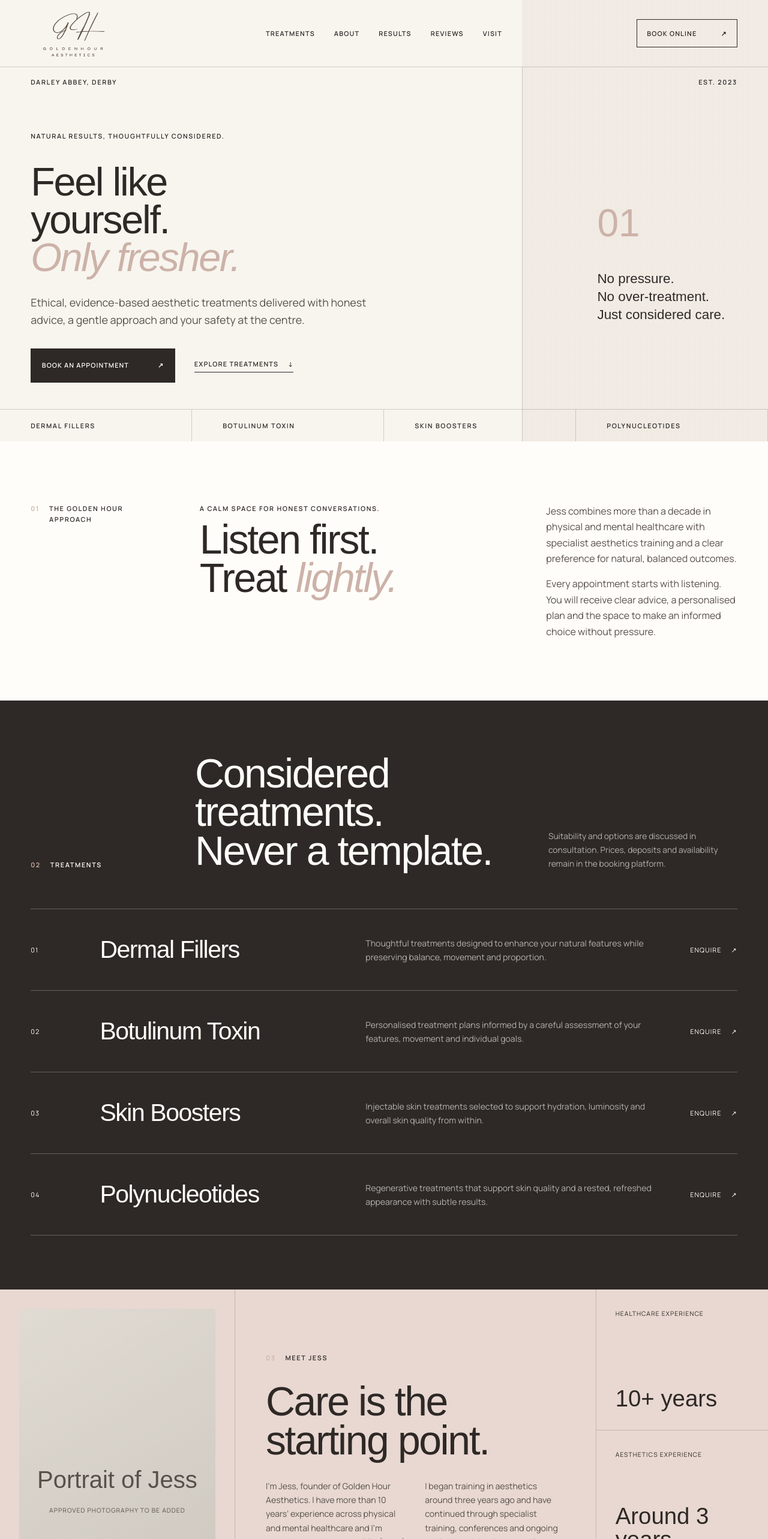
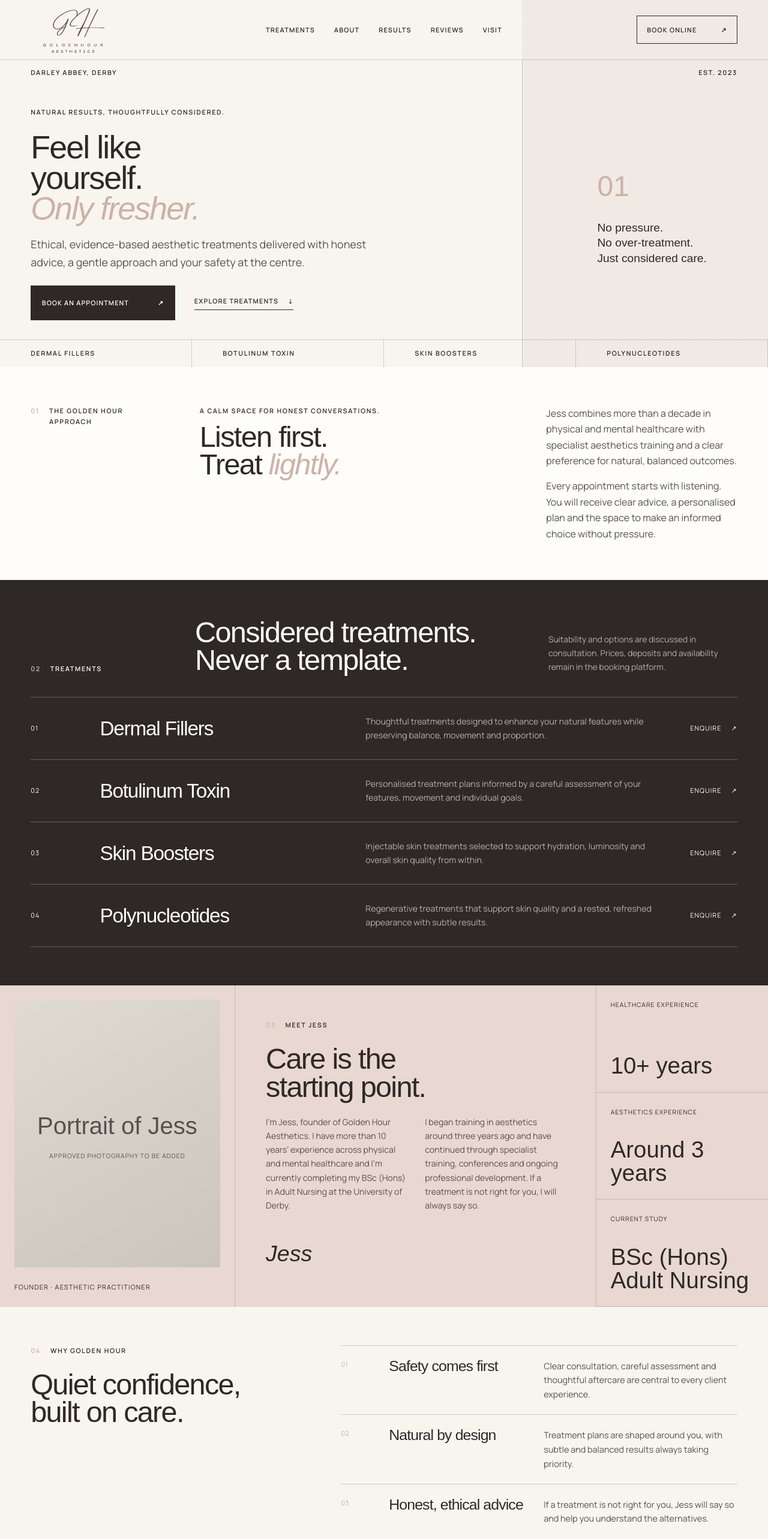
Before and after one commit to josephmillbank1992-lab/golden-hour-aesthetics-website, a Next.js app: page / in a window 1280 px wide. Shown: the top 2566 px of the page at 60% size. Built offline with nearby package versions, Linux system fonts and the light colour scheme; no server answers; a web font is replaced by a local one.

Commit message:
Reduce typography and vertical spacing

```diff
--- a/src/app/globals.css
+++ b/src/app/globals.css
@@ -69,7 +69,7 @@ h1, h2, h3 {
   display: grid;
   grid-template-columns: 1fr auto 1fr;
   align-items: center;
-  min-height: 7rem;
+  min-height: 6.25rem;
   padding-inline: var(--page-padding);
   border-bottom: 1px solid var(--line);
 }
@@ -164,8 +164,8 @@ h1, h2, h3 {
   display: grid;
   grid-template-columns: minmax(0, 1fr) minmax(15rem, 0.3fr);
   grid-template-rows: auto 1fr auto;
-  min-height: min(43rem, 88svh);
-  padding: 8rem var(--page-padding) 0;
+  min-height: min(35rem, 76svh);
+  padding: 7rem var(--page-padding) 0;
   background:
     linear-gradient(90deg, transparent 0 68%, rgba(204, 178, 168, 0.16) 68% 100%),
     var(--paper);
@@ -173,7 +173,7 @@ h1, h2, h3 {
 
 .hero::before {
   position: absolute;
-  top: 7rem;
+  top: 6.25rem;
   bottom: 0;
   left: 68%;
   width: 1px;
@@ -185,21 +185,21 @@ h1, h2, h3 {
   display: flex;
   grid-column: 1 / -1;
   justify-content: space-between;
-  padding-bottom: 2rem;
+  padding-bottom: 1.25rem;
 }
 
 .hero-copy {
   align-self: start;
   max-width: 68rem;
-  padding: 2.5rem clamp(2rem, 7vw, 7rem) 2.75rem 0;
+  padding: 1.75rem clamp(2rem, 6vw, 6rem) 2rem 0;
 }
 
-.hero-copy .eyebrow { margin-bottom: 2.25rem; }
+.hero-copy .eyebrow { margin-bottom: 1.5rem; }
 
 .hero h1 {
   max-width: 12ch;
-  margin-bottom: 1.75rem;
-  font-size: clamp(3.3rem, 5.2vw, 5.6rem);
+  margin-bottom: 1.25rem;
+  font-size: clamp(2.85rem, 4.2vw, 4.2rem);
 }
 
 .hero h1 em,
@@ -212,7 +212,7 @@ h1, h2, h3 {
 
 .hero-summary {
   max-width: 37rem;
-  margin-bottom: 2rem;
+  margin-bottom: 1.5rem;
   color: var(--ink-soft);
   font-size: clamp(1rem, 1.4vw, 1.25rem);
 }
@@ -237,16 +237,16 @@ h1, h2, h3 {
 
 .hero-note-number {
   display: block;
-  margin-bottom: 1.5rem;
+  margin-bottom: 1rem;
   color: var(--rose);
   font-family: var(--font-display), Georgia, serif;
-  font-size: 4rem;
+  font-size: 3rem;
 }
 
 .hero-note p {
   margin: 0;
   font-family: var(--font-display), Georgia, serif;
-  font-size: 1.4rem;
+  font-size: 1.2rem;
   line-height: 1.35;
 }
 
@@ -259,7 +259,7 @@ h1, h2, h3 {
 }
 
 .hero-treatments span {
-  padding: 1.1rem var(--page-padding);
+  padding: 0.85rem var(--page-padding);
   border-right: 1px solid var(--line);
 }
 
@@ -267,7 +267,7 @@ h1, h2, h3 {
   display: grid;
   grid-template-columns: 0.45fr 1.1fr 0.7fr;
   gap: clamp(2rem, 6vw, 7rem);
-  padding: clamp(4.5rem, 8vw, 7rem) var(--page-padding);
+  padding: clamp(3rem, 5vw, 4.75rem) var(--page-padding);
   background: var(--ivory);
 }
 
@@ -284,7 +284,7 @@ h1, h2, h3 {
 .visit-copy h2,
 .closing-section h2 {
   margin-bottom: 0;
-  font-size: clamp(3rem, 5.3vw, 5.5rem);
+  font-size: clamp(2.35rem, 3.8vw, 3.75rem);
 }
 
 .introduction-heading h2 em { color: var(--rose); font-style: italic; }
@@ -292,7 +292,7 @@ h1, h2, h3 {
 .introduction-copy p:last-child { margin-bottom: 0; }
 
 .treatments-section {
-  padding: clamp(4.5rem, 7vw, 7rem) var(--page-padding);
+  padding: clamp(3.25rem, 5vw, 4.75rem) var(--page-padding);
   background: var(--ink);
   color: var(--ivory);
 }
@@ -302,7 +302,7 @@ h1, h2, h3 {
   grid-template-columns: 0.4fr 1fr 0.6fr;
   gap: clamp(2rem, 5vw, 6rem);
   align-items: end;
-  margin-bottom: clamp(3rem, 5vw, 5rem);
+  margin-bottom: clamp(2rem, 3vw, 3rem);
 }
 
 .treatments-heading > p {
@@ -318,7 +318,7 @@ h1, h2, h3 {
   grid-template-columns: 4rem minmax(15rem, 0.8fr) minmax(15rem, 1fr) auto;
   gap: clamp(1.5rem, 4vw, 5rem);
   align-items: center;
-  min-height: 8.5rem;
+  min-height: 6.5rem;
   border-bottom: 1px solid var(--line-light);
 }
 
@@ -329,14 +329,14 @@ h1, h2, h3 {
   text-transform: uppercase;
 }
 
-.treatment-item h3 { margin: 0; font-size: clamp(2rem, 3.2vw, 3.5rem); }
+.treatment-item h3 { margin: 0; font-size: clamp(1.75rem, 2.6vw, 2.75rem); }
 .treatment-item p { margin: 0; color: rgba(255, 253, 249, 0.64); font-size: 0.88rem; }
 .treatment-item > a { display: flex; gap: 1rem; text-decoration: none; }
 
 .about-section {
   display: grid;
   grid-template-columns: minmax(18rem, 0.75fr) minmax(0, 1.15fr) minmax(14rem, 0.55fr);
-  min-height: 44rem;
+  min-height: 32rem;
   background: var(--blush);
 }
 
@@ -344,7 +344,7 @@ h1, h2, h3 {
   display: flex;
   flex-direction: column;
   justify-content: space-between;
-  padding: 2rem;
+  padding: 1.5rem;
   border-right: 1px solid var(--line);
 }
 
@@ -354,7 +354,7 @@ h1, h2, h3 {
   flex-direction: column;
   align-items: center;
   justify-content: center;
-  min-height: 28rem;
+  min-height: 22rem;
   background: linear-gradient(150deg, rgba(255, 253, 249, 0.2), rgba(46, 41, 38, 0.08)), var(--stone);
   color: var(--ink-soft);
   text-align: center;
@@ -375,10 +375,10 @@ h1, h2, h3 {
   display: flex;
   flex-direction: column;
   justify-content: center;
-  padding: clamp(3.5rem, 6vw, 6rem) var(--page-padding);
+  padding: clamp(2.75rem, 4.5vw, 4.5rem) var(--page-padding);
 }
 
-.about-copy h2 { margin: 2rem 0; }
+.about-copy h2 { margin: 1.5rem 0; }
 
 .about-body {
   display: grid;
@@ -388,7 +388,7 @@ h1, h2, h3 {
   font-size: 0.88rem;
 }
 
-.signature { margin: 2rem 0 0; font-family: var(--font-display), Georgia, serif; font-size: 2.8rem; font-style: italic; }
+.signature { margin: 1.5rem 0 0; font-family: var(--font-display), Georgia, serif; font-size: 2.35rem; font-style: italic; }
 
 .experience-list {
   display: flex;
@@ -402,7 +402,7 @@ h1, h2, h3 {
   flex: 1;
   flex-direction: column;
   justify-content: space-between;
-  padding: 2rem;
+  padding: 1.5rem;
   border-bottom: 1px solid var(--line);
 }
 
@@ -412,41 +412,41 @@ h1, h2, h3 {
 .principles-section {
   display: grid;
   grid-template-columns: 0.8fr 1.2fr;
-  gap: clamp(3rem, 8vw, 9rem);
-  padding: clamp(4.5rem, 8vw, 7rem) var(--page-padding);
+  gap: clamp(2.5rem, 6vw, 6rem);
+  padding: clamp(3rem, 5vw, 4.75rem) var(--page-padding);
   background: var(--paper);
 }
 
 .principles-heading { position: sticky; top: 3rem; align-self: start; }
-.principles-heading h2 { margin-top: 2rem; }
+.principles-heading h2 { margin-top: 1.5rem; }
 .principles-list { border-top: 1px solid var(--line); }
 
 .principles-list article {
   display: grid;
   grid-template-columns: 3rem minmax(12rem, 0.7fr) 1fr;
   gap: 2rem;
-  padding: 1.75rem 0;
+  padding: 1.35rem 0;
   border-bottom: 1px solid var(--line);
 }
 
 .principles-list article > span { color: var(--rose); font-size: 0.7rem; }
-.principles-list h3 { margin: 0; font-size: 1.8rem; }
+.principles-list h3 { margin: 0; font-size: 1.55rem; }
 .principles-list p { margin: 0; color: var(--ink-soft); font-size: 0.9rem; }
 
-.results-section { padding: clamp(4.5rem, 8vw, 7rem) var(--page-padding); background: var(--ivory); }
+.results-section { padding: clamp(3rem, 5vw, 4.75rem) var(--page-padding); background: var(--ivory); }
 
 .results-heading {
   display: grid;
   grid-template-columns: 0.4fr 1fr 0.6fr;
   gap: clamp(2rem, 5vw, 6rem);
   align-items: end;
-  margin-bottom: 3.5rem;
+  margin-bottom: 2.25rem;
 }
 
 .results-heading > p { margin: 0; color: var(--ink-soft); font-size: 0.86rem; }
 .result-grid { display: grid; grid-template-columns: repeat(2, minmax(0, 1fr)); gap: 1.5rem; }
 .result-card { padding: 0.8rem; border: 1px solid var(--line); background: var(--paper); }
-.result-image-placeholder { display: grid; grid-template-columns: repeat(2, 1fr); min-height: 26rem; background: var(--stone); }
+.result-image-placeholder { display: grid; grid-template-columns: repeat(2, 1fr); min-height: 18rem; background: var(--stone); }
 .result-card--blush .result-image-placeholder { background: var(--blush); }
 
 .result-image-placeholder span {
@@ -476,20 +476,20 @@ h1, h2, h3 {
 .result-meta p { margin: 0; text-align: center; }
 .result-meta span:last-child { text-align: right; }
 
-.reviews-section { display: grid; grid-template-columns: 0.75fr 1.25fr; min-height: 42rem; background: var(--blush); }
+.reviews-section { display: grid; grid-template-columns: 0.75fr 1.25fr; min-height: 30rem; background: var(--blush); }
 
 .reviews-heading {
   display: flex;
   flex-direction: column;
   align-items: flex-start;
   justify-content: center;
-  padding: clamp(3.5rem, 6vw, 6rem) var(--page-padding);
+  padding: clamp(2.75rem, 4.5vw, 4.5rem) var(--page-padding);
   border-right: 1px solid var(--line);
 }
 
-.reviews-heading h2 { margin: 2rem 0; }
+.reviews-heading h2 { margin: 1.5rem 0; }
 .review-actions { display: flex; flex-direction: column; align-items: flex-start; gap: 1.4rem; }
-.review-list { display: flex; flex-direction: column; justify-content: center; padding: 3rem var(--page-padding); }
+.review-list { display: flex; flex-direction: column; justify-content: center; padding: 2rem var(--page-padding); }
 
 .review-list figure {
   display: grid;
@@ -497,16 +497,16 @@ h1, h2, h3 {
   gap: 2rem;
   align-items: start;
   margin: 0;
-  padding: 1.75rem 0;
+  padding: 1.35rem 0;
   border-bottom: 1px solid var(--line);
 }
 
 .review-list figure:first-child { border-top: 1px solid var(--line); }
 .review-list figure > span, .review-list figcaption { font-size: 0.62rem; letter-spacing: 0.08em; text-transform: uppercase; }
-.review-list blockquote { margin: 0; font-family: var(--font-display), Georgia, serif; font-size: clamp(1.5rem, 2.5vw, 2.5rem); line-height: 1.2; }
+.review-list blockquote { margin: 0; font-family: var(--font-display), Georgia, serif; font-size: clamp(1.35rem, 2vw, 2rem); line-height: 1.2; }
 .review-list figcaption { color: var(--ink-soft); }
 
-.visit-section { display: grid; grid-template-columns: 1fr 1fr; min-height: 38rem; }
+.visit-section { display: grid; grid-template-columns: 1fr 1fr; min-height: 26rem; }
 
 .visit-panel {
   display: flex;
@@ -518,20 +518,20 @@ h1, h2, h3 {
   color: var(--ivory);
 }
 
-.visit-panel .brand-mark { width: min(25rem, 70%); height: 14rem; }
-.visit-panel .brand-mark img { width: 48rem; }
-.visit-panel p { margin: 3rem 0 0; font-size: 0.68rem; letter-spacing: 0.12em; text-transform: uppercase; }
+.visit-panel .brand-mark { width: min(20rem, 65%); height: 11rem; }
+.visit-panel .brand-mark img { width: 38rem; }
+.visit-panel p { margin: 2rem 0 0; font-size: 0.68rem; letter-spacing: 0.12em; text-transform: uppercase; }
 
 .visit-copy {
   display: flex;
   flex-direction: column;
   align-items: flex-start;
   justify-content: center;
-  padding: clamp(3.5rem, 6vw, 6rem) var(--page-padding);
+  padding: clamp(2.75rem, 4.5vw, 4.5rem) var(--page-padding);
   background: var(--paper);
 }
 
-.visit-copy h2 { margin: 2rem 0 1.5rem; }
+.visit-copy h2 { margin: 1.5rem 0 1rem; }
 .visit-copy address { display: flex; flex-direction: column; margin-bottom: 2rem; color: var(--ink-soft); font-style: normal; }
 
 .closing-section {
@@ -539,7 +539,7 @@ h1, h2, h3 {
   grid-template-columns: 0.45fr 1.2fr 0.55fr;
   gap: clamp(2rem, 6vw, 7rem);
   align-items: end;
-  padding: clamp(5rem, 8vw, 8rem) var(--page-padding);
+  padding: clamp(3.25rem, 5vw, 5rem) var(--page-padding);
   background: var(--ivory);
 }
 
@@ -551,13 +551,13 @@ h1, h2, h3 {
   display: grid;
   grid-template-columns: 1.2fr 0.7fr 0.7fr;
   gap: 4rem;
-  padding: 5rem var(--page-padding) 2rem;
+  padding: 3.5rem var(--page-padding) 1.5rem;
   background: var(--ink);
   color: var(--ivory);
 }
 
-.site-footer > .brand-mark { width: min(22rem, 100%); height: 12rem; }
-.site-footer > .brand-mark img { width: 42rem; }
+.site-footer > .brand-mark { width: min(18rem, 100%); height: 9rem; }
+.site-footer > .brand-mark img { width: 34rem; }
 .footer-contact p, .footer-social p { color: var(--rose); font-size: 0.65rem; letter-spacing: 0.1em; text-transform: uppercase; }
 
 .footer-contact a,
@@ -578,7 +578,7 @@ h1, h2, h3 {
   grid-column: 1 / -1;
   justify-content: space-between;
   gap: 2rem;
-  margin-top: 3rem;
+  margin-top: 2rem;
   padding-top: 1.5rem;
   border-top: 1px solid var(--line-light);
   color: rgba(255, 253, 249, 0.48);
@@ -633,18 +633,15 @@ h1, h2, h3 {
 
   .hero::before { display: none; }
   .hero-kicker { padding-bottom: 1.5rem; }
-  .hero-copy { padding: 2.25rem 0 3rem; }
-  .hero h1 { font-size: clamp(3.1rem, 9vw, 4rem); }
+  .hero-copy { padding: 1.5rem 0 2rem; }
+  .hero h1 { font-size: clamp(2.65rem, 8vw, 3.4rem); }
   .hero-actions { align-items: flex-start; flex-direction: column; }
 
   .hero-note {
-    margin: 0 calc(var(--page-padding) * -1);
-    padding: 3rem var(--page-padding);
-    border-top: 1px solid var(--line);
-    background: var(--blush);
+    display: none;
   }
 
-  .hero-note-number { margin-bottom: 2rem; }
+  .hero-note-number { margin-bottom: 1rem; }
   .hero-treatments { grid-template-columns: repeat(2, 1fr); }
 
   .introduction,
@@ -665,18 +662,18 @@ h1, h2, h3 {
   .results-heading h2,
   .reviews-heading h2,
   .visit-copy h2,
-  .closing-section h2 { font-size: clamp(2.9rem, 10vw, 4.2rem); }
+  .closing-section h2 { font-size: clamp(2.35rem, 8vw, 3.2rem); }
 
-  .treatment-item { grid-template-columns: 2.5rem 1fr auto; gap: 1rem; padding: 1.5rem 0; }
-  .treatment-item h3 { font-size: 2rem; }
+  .treatment-item { grid-template-columns: 2.5rem 1fr auto; gap: 1rem; padding: 1.1rem 0; }
+  .treatment-item h3 { font-size: 1.7rem; }
   .treatment-item p { grid-column: 2 / -1; }
   .treatment-item > a { grid-column: 3; grid-row: 1; }
   .about-section { grid-template-columns: 1fr; }
   .about-card { border-right: 0; border-bottom: 1px solid var(--line); }
-  .portrait-placeholder { min-height: 22rem; }
+  .portrait-placeholder { min-height: 18rem; }
   .about-body { grid-template-columns: 1fr; }
   .experience-list { flex-direction: column; }
-  .experience-list div { min-height: 9rem; border-right: 0; border-bottom: 1px solid var(--line); }
+  .experience-list div { min-height: 7rem; border-right: 0; border-bottom: 1px solid var(--line); }
 
   .principles-section,
   .reviews-section,
@@ -686,11 +683,11 @@ h1, h2, h3 {
   .principles-list article { grid-template-columns: 2rem 1fr; }
   .principles-list p { grid-column: 2; }
   .result-grid { grid-template-columns: 1fr; }
-  .result-image-placeholder { min-height: 20rem; }
+  .result-image-placeholder { min-height: 16rem; }
   .reviews-heading { border-right: 0; border-bottom: 1px solid var(--line); }
   .review-list figure { grid-template-columns: 2rem 1fr; }
   .review-list figcaption { grid-column: 2; }
-  .visit-panel { min-height: 24rem; }
+  .visit-panel { min-height: 18rem; }
   .site-footer { grid-template-columns: 1fr; }
   .footer-legal { flex-direction: column; }
 }
```
